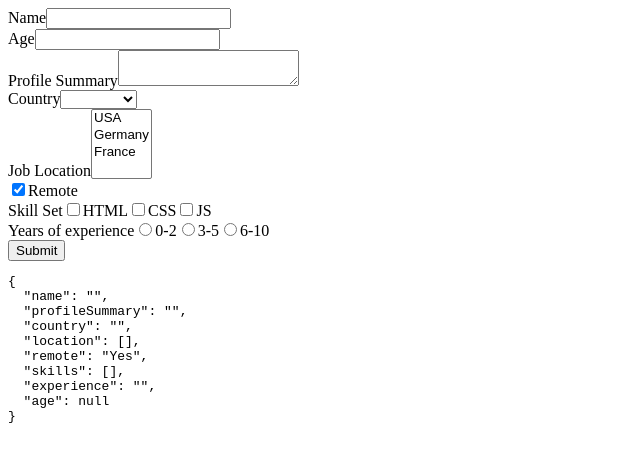
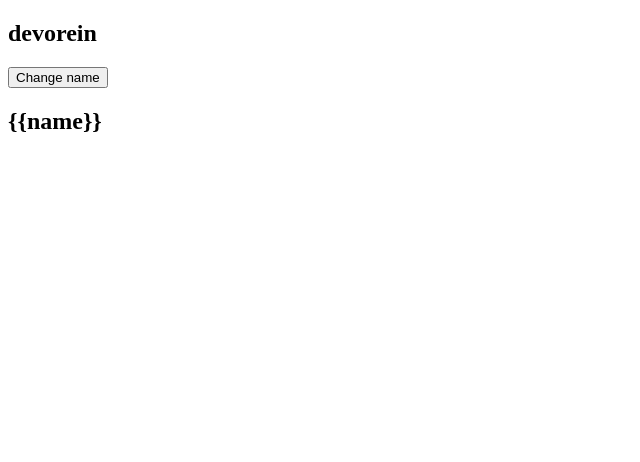
Before and after one commit to Devorein/vue-init, a Vue app: page / in a window 1280 px wide. Shown: the top 462 px of the page, without its empty margins (0-640 px from the left). Built offline with nearby package versions, Linux system fonts and the light colour scheme.

Commit message:
Added v-once and v-pre directives

```diff
--- a/src/App.vue
+++ b/src/App.vue
@@ -1,66 +1,8 @@
 <template>
   <div>
-    <form @submit.prevent="submitForm">
-      <div>
-        <label for="name">Name</label>
-        <input type="text" id="name" v-model.trim.lazy="formValues.name">
-      </div>
-      <div>
-        <label for="age">Age</label>
-        <input type="number" id="age" v-model.number="formValues.age">
-      </div>
-      <div>
-        <label for="profileSummary">Profile Summary</label>
-        <textarea id="profileSummary" v-model="formValues.profileSummary"/>
-      </div>
-      <div>
-        <label for="country">Country</label>
-        <select name="country" id="country" v-model="formValues.country">
-          <option value="usa">USA</option>
-          <option value="germany">Germany</option>
-          <option value="france">France</option>
-        </select>
-      </div>
-
-      <div>
-        <label for="location">Job Location</label>
-        <select name="location" id="location" multiple v-model="formValues.location">
-          <option value="usa">USA</option>
-          <option value="germany">Germany</option>
-          <option value="france">France</option>
-        </select>
-      </div>
-      <div>
-        <input type="checkbox" name="remote" id="remote" v-model="formValues.remote" true-value="Yes" false-value="No">
-        <label for="remote">Remote</label>
-      </div>
-      <div>
-        <label>Skill Set</label>
-        <input type="checkbox" name="html" value="html" id="html" v-model="formValues.skills">
-        <label for="html">HTML</label>
-        <input type="checkbox" name="css" value="css" id="css" v-model="formValues.skills">
-        <label for="css">CSS</label>
-        <input type="checkbox" name="js" value="js" id="js" v-model="formValues.skills">
-        <label for="js">JS</label>
-      </div>
-
-      <div>
-        <label>Years of experience</label>
-        <input type="radio" name="0-2" value="0-2" id="0-2" v-model="formValues.experience">
-        <label for="0-2">0-2</label>
-        <input type="radio" name="3-5" value="3-5" id="3-5" v-model="formValues.experience">
-        <label for="3-5">3-5</label>
-        <input type="radio" name="6-10" value="6-10" id="6-10" v-model="formValues.experience">
-        <label for="6-10">6-10</label>
-      </div>
-
-      <div>
-        <button type="submit">Submit</button>
-      </div>
-    </form>
-    <div>
-      <pre>{{JSON.stringify(formValues, null, 2)}}</pre>
-    </div>
+    <h2 v-once>{{name}}</h2>
+    <button @click="name = 'Arcoden'">Change name</button>
+    <h2 v-pre>{{name}}</h2>
   </div>
 </template>
 
@@ -68,23 +10,11 @@
 
 export default {
   methods: {
-    submitForm(){
-      console.log(this.formValues)
-    }
   },
   name: 'App',
   data(){
     return {
-      formValues: {
-        name: '',
-        profileSummary: '',
-        country: '',
-        location: [],
-        remote: "Yes",
-        skills: [],
-        experience: "",
-        age: null
-      }
+      name: "devorein"
     }
   }
 }
```
